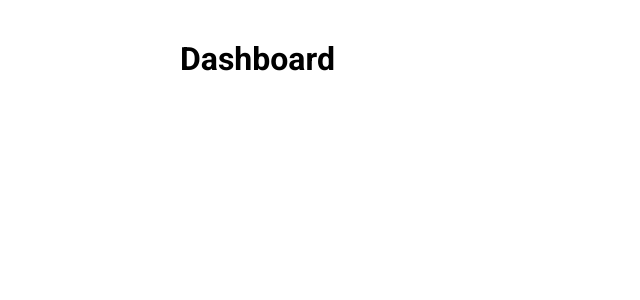
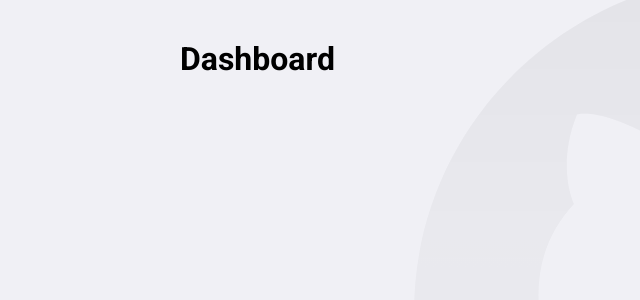
Before and after one commit to joao-lucas-dev/github-explorer, a React (Create React App) app: page / in a window 1280 px wide. Shown: the top 300 px of the page, without its empty margins (0-640 px from the left). Built offline with nearby package versions, Linux system fonts and the light colour scheme.

Commit message:
fix: styled components

```diff
--- a/src/react-app-env.d.ts
+++ b/src/react-app-env.d.ts
@@ -1 +1 @@
-// / <reference types="react-scripts" />
+/// <reference types="react-scripts" />
--- a/src/styles/global.ts
+++ b/src/styles/global.ts
@@ -1,4 +1,6 @@
 import { createGlobalStyle } from 'styled-components';
+
+import githubBackground from '../assets/github-background.svg';
 
 export default createGlobalStyle`
   * {
@@ -23,6 +25,7 @@
   }
 
   body {
+    background: #f0f0f5 url(${githubBackground}) no-repeat 70% top;
     -webkit-font-smoothig: antialiased !important;
   }
 
```
Also changed, not shown: src/assets/logo.svg (added), 1 other file (tests, documents, lock files or other folders).
